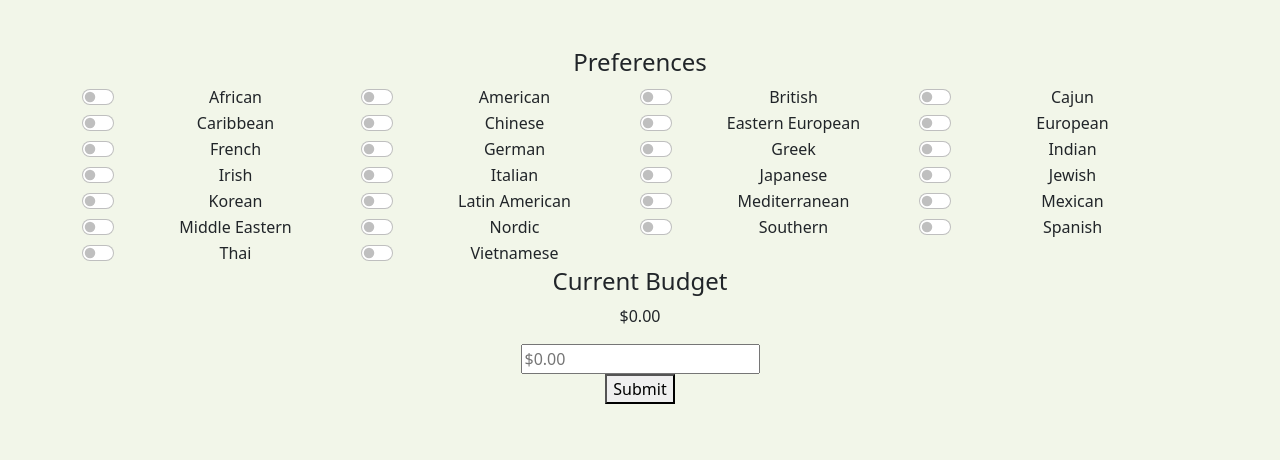
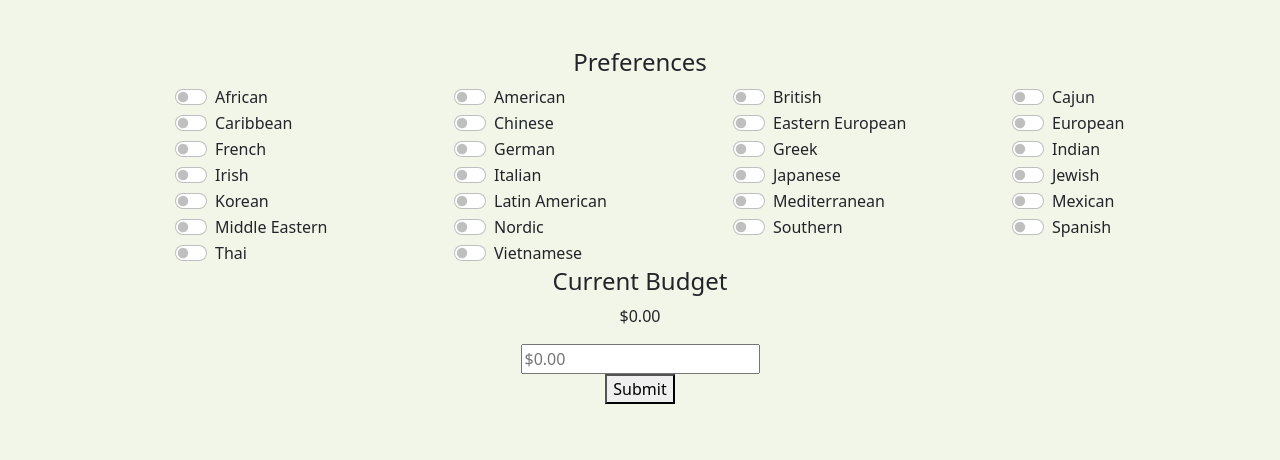
Before and after one commit to adriant172/CS50_Final_Project, a Flask app: page /settings in a window 1280 px wide. Shown: the part 92-552 px from the top of the page. Run offline with Flask 2, Linux system fonts and the light colour scheme; a user stored in the database is signed in; data comes from the database, SQL or seed files in the repository; some libraries are stand-ins or nearby versions.

Commit message:
updated settings and registration page dynamic spacing

```diff
--- a/templates/register.html
+++ b/templates/register.html
@@ -20,7 +20,7 @@
             <div class="row">
                 <p>Set Cuisine Preferences</p>
                 {% for cuisine in all_cuisines %}
-                    <div class="form-check form-switch col-md-3">
+                    <div class="form-check form-switch text-start col-5 offset-1 col-md-3 offset-1 col-lg-2 offset-1">
                         {% if cuisine.cuisine_type in current_user_prefs %}{% set checkedVal = 'checked' %}{% endif %}
                         <input class="form-check-input" type="checkbox" id="{{ cuisine.cuisine_type }}" name="cuisine_selections" value="{{ cuisine.cuisine_type }}" {{ checkedVal }}>
                         <label class="form-check-label" for="{{ cuisine.cuisine_type }}">{{ cuisine.cuisine_type }}</label>
--- a/templates/settings.html
+++ b/templates/settings.html
@@ -17,7 +17,7 @@
             <div class="container-fluid">
                 <div class="row">
                     {% for cuisine in all_cuisine_types %}
-                        <div class="form-check form-switch col-md-3">
+                        <div class="form-check form-switch text-start col-5 offset-1 col-md-3 offset-1 col-lg-2 offset-1">
                             {% if cuisine.cuisine_type in current_user_prefs %}{% set checkedVal = 'checked' %}{% endif %}
                             <input class="form-check-input" type="checkbox" id="{{ cuisine.cuisine_type }}" name="cuisine_selections" value="{{ cuisine.cuisine_type }}" {{ checkedVal }}>
                             <label class="form-check-label" for="{{ cuisine.cuisine_type }}">{{ cuisine.cuisine_type }}</label>
```
